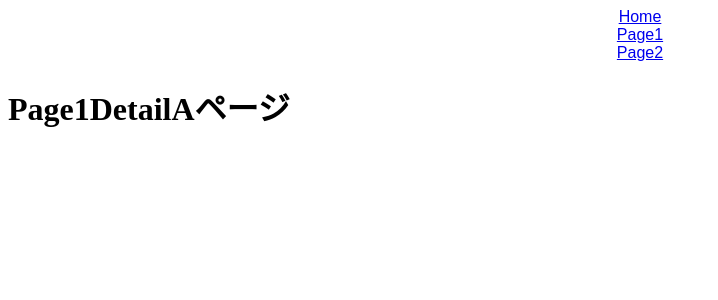
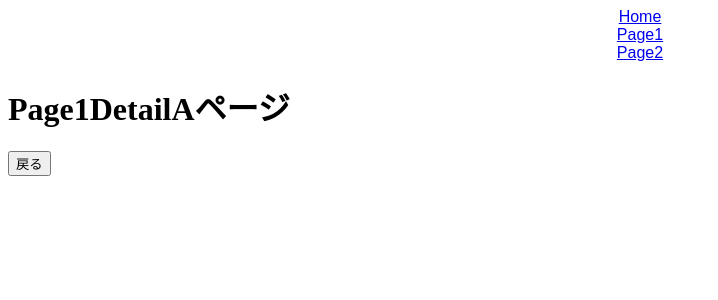
Before and after one commit to Karukan0814/React-router, a React (Create React App) app: page /page1/detailA in a window 1280 px wide. Shown: the top 300 px of the page, without its empty margins (0-718 px from the left). Built offline with nearby package versions, Linux system fonts and the light colour scheme.

Commit message:
Update Page1DetailA.jsx

```diff
--- a/src/Page1DetailA.jsx
+++ b/src/Page1DetailA.jsx
@@ -1,7 +1,13 @@
+import { useLocation, useHistory } from "react-router-dom";
+
 export const Page1DetailA = () => {
+  const { state } = useLocation();
+  const history = useHistory();
+  const onClickBack = () => history.goBack();
   return (
     <div>
       <h1>Page1DetailAページ</h1>
+      <button onClick={onClickBack}>戻る</button>
     </div>
   );
 };
```
